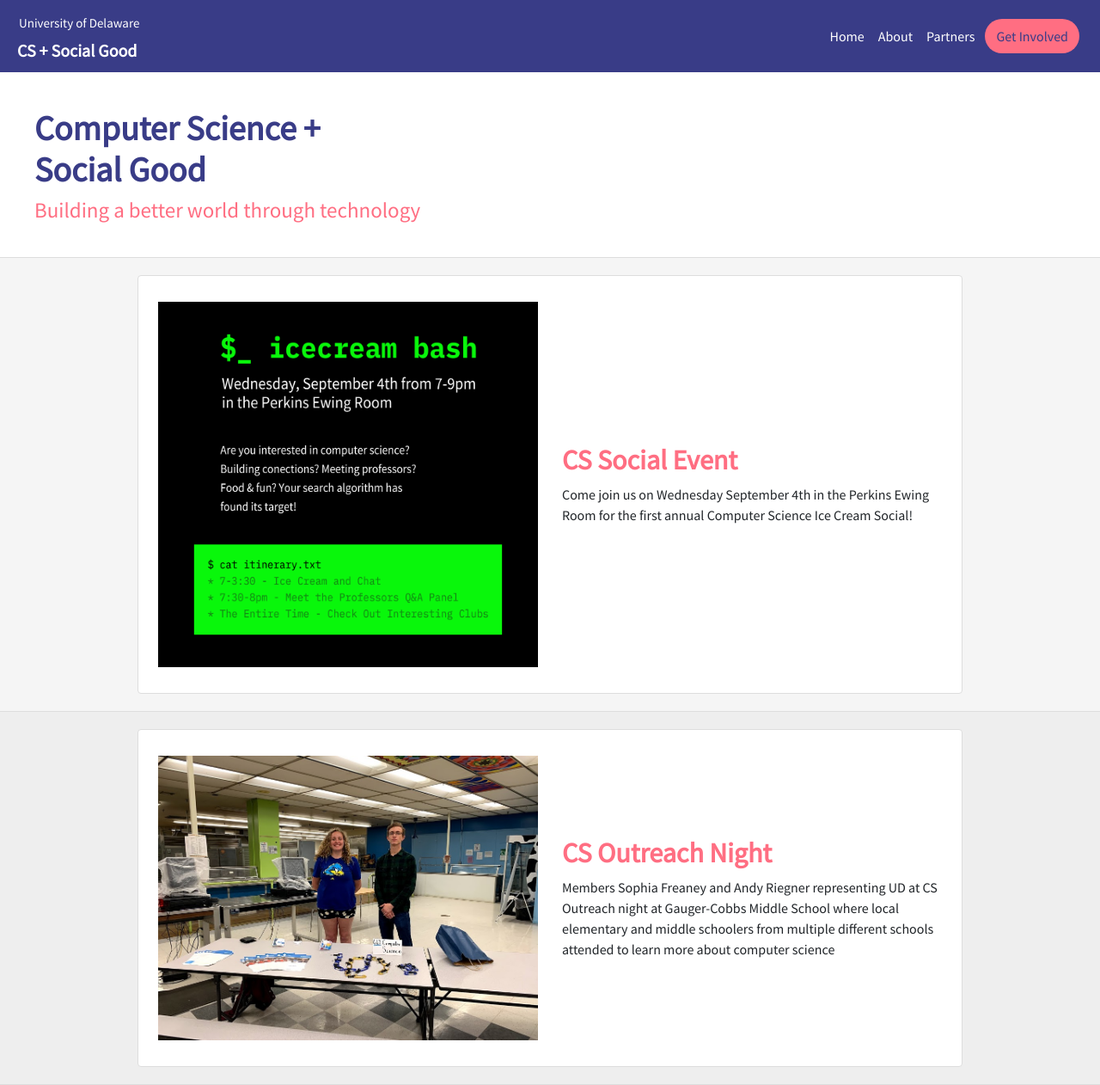
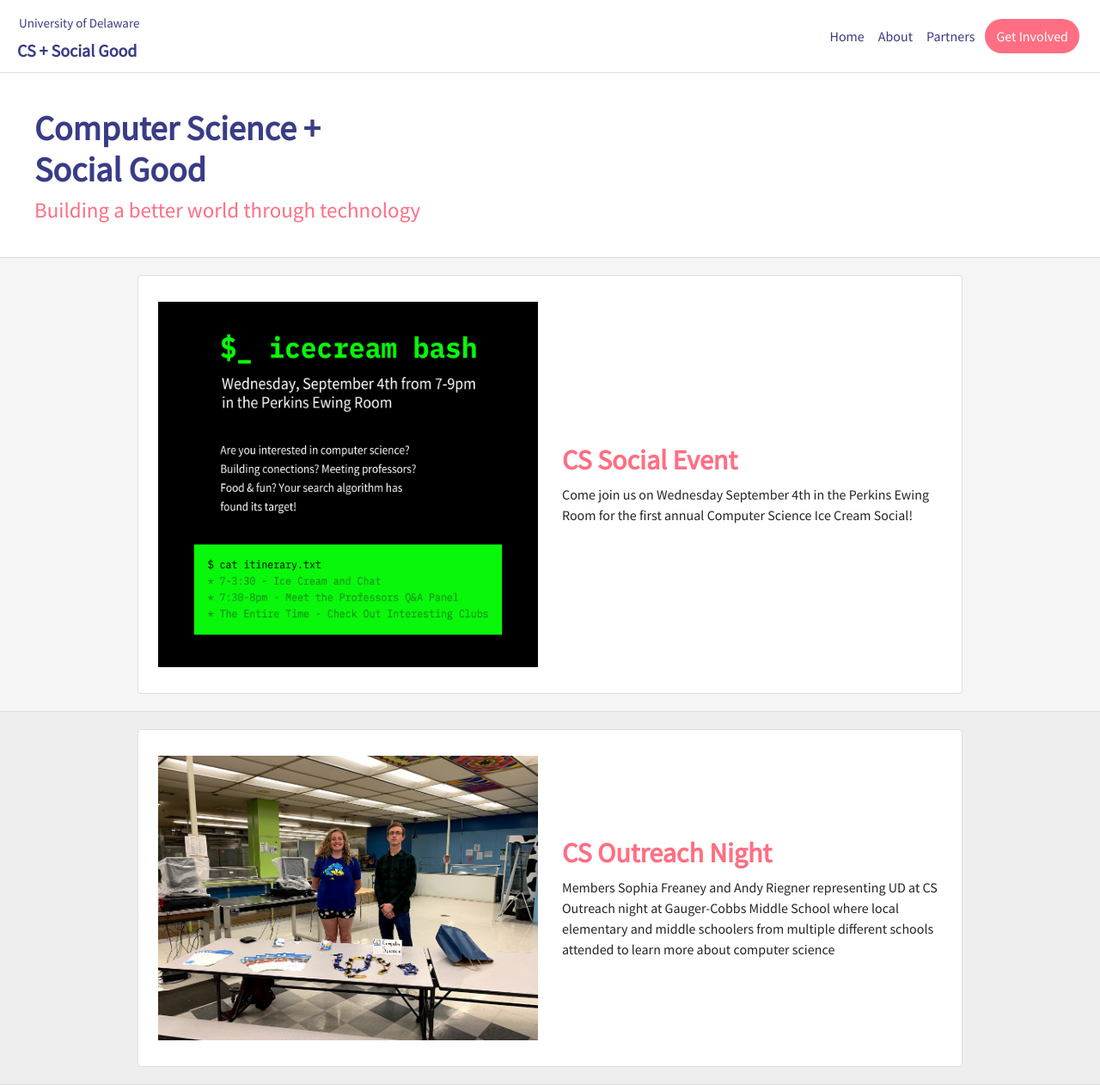
Before and after one commit to ud-cs-social-good/ud-cs-social-good.github.io, a Jekyll site: the page built from index.html, in a window 1280 px wide and 1262 px high. Shown: the whole window at 86% size. Built offline with Jekyll 4.4.1, drawn with Linux system fonts in a browser that asks for light colours.

Commit message:
lighter colors

```diff
--- a/_sass/main.scss
+++ b/_sass/main.scss
@@ -15,14 +15,20 @@ body {
 .navbar-custom {
     font-family: 'Source Sans Pro', Helvetica, sans-serif;
     background-color: #393c87;
+    background-color: white;
     padding: 20px;
+    // box-shadow: 0px 3px 3px rgba(0,0,0,0.08);
+    border-bottom: 1px solid #dddddd;
 }
 .navbar-custom .navbar-nav > li > a {
   	color:white;
+    color: #393c87;
 }
 
 .navbar-custom .navbar-nav > li > a:hover, .navbar-default .navbar-nav > li > a:focus {
-    color: #a69cec;
+    color: #929ccd;
+    // color: #a69cec;
+    // color: #393c87;
 }
 
 .navbar-custom .navbar-nav > .active > a {
@@ -60,8 +66,10 @@ body {
     width: 1.25em;
     height: 0.8em;
     margin-right: 0.3em;
-    border-top: 0.2em solid white;
-    border-bottom: 0.2em solid white;
+    // border-top: 0.2em solid white;
+    border-top: 0.2em solid #393c87;
+    // border-bottom: 0.2em solid white;
+    border-bottom: 0.2em solid #393c87;
 }
 
 .hamburger:before {
@@ -70,13 +78,15 @@ body {
     top: 0.1em;
     left: 0px;
     width: 100%;
-    border-top: 0.2em solid white;
+    // border-top: 0.2em solid white;
+    border-top: 0.2em solid #393c87;
 }
 
 .School {
     font-family: 'Source Sans Pro', Helvetica, sans-serif;
     font-size: 15px;
     color: white;
+    color: #393c87;
     line-height: 0;
     padding: 1;
     margin: 1;
@@ -85,12 +95,12 @@ body {
     font-family: 'Source Sans Pro', Helvetica, sans-serif;
     font-size: 20px;
     color: white;
+    color: #393c87;
     font-weight: bold;
     line-height: 0;
 }
 .header-container {
     font: normal 25px/1.2 'Source Sans Pro', Helvetica, sans-serif;
-    color: white;
     background-color: white;
     color: #ff6e82;
     padding: 40px;
@@ -250,7 +260,8 @@ hr {
         border-radius: 60px;
     }
     .get-involved-button  > li > a {
-        color:#393c87;
+        // color:#393c87;
+        color: white;
     }
 
     .get-involved-button > li > a:hover, .navbar-default .navbar-nav > li > a:focus {
@@ -259,10 +270,12 @@ hr {
 }
 @media (max-width: 990px) {
     .get-involved-button  > li > a {
-        color:white;
+        // color:white;
+        color: #393c87;
     }
     .get-involved-button > li > a:hover, .navbar-default .navbar-nav > li > a:focus {
-    color: #a69cec;
+    // color: #a69cec;
+    color: #929ccd;
     }
 }
 
@@ -270,7 +283,8 @@ hr {
     .navbar-collapse {
         margin-top: 25px;
         padding-top: 20px;
-        background-color:#2f3273;
+        // background-color:#2f3273;
+        background-color:#f3f3f3;
         padding-bottom: 20px;
         padding-left: 20px;
         padding-right: 20px;
```
